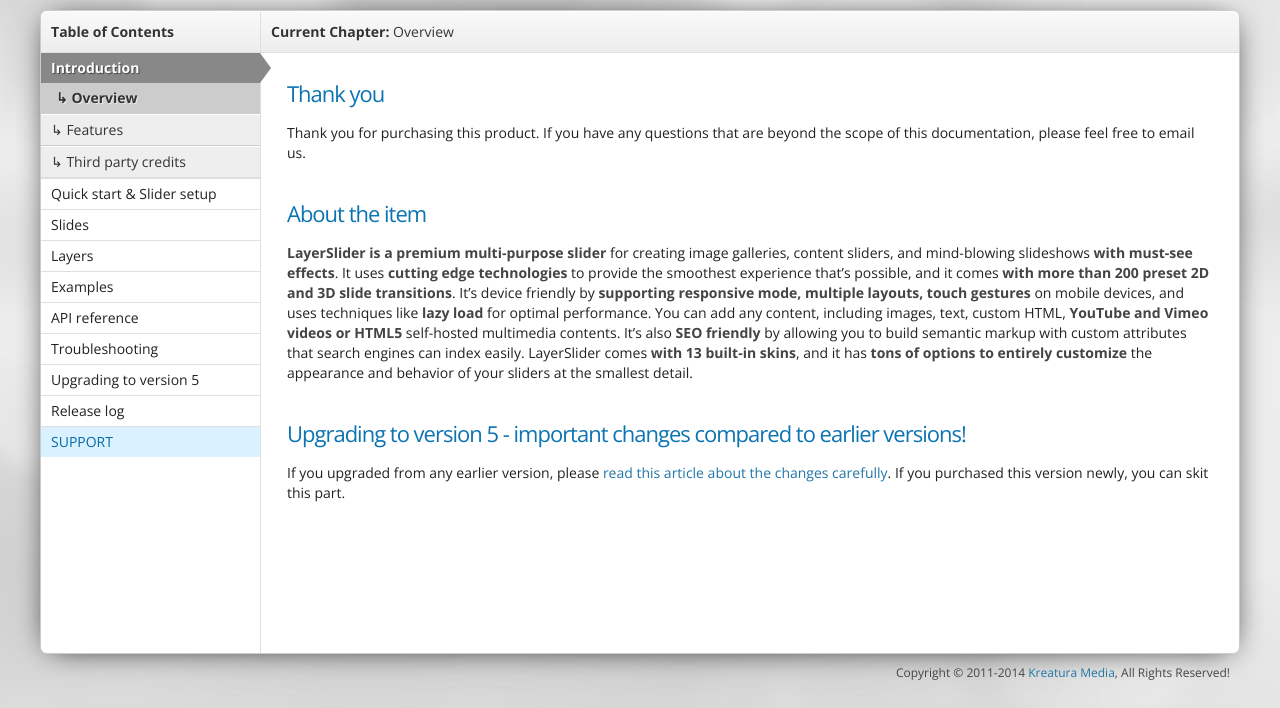
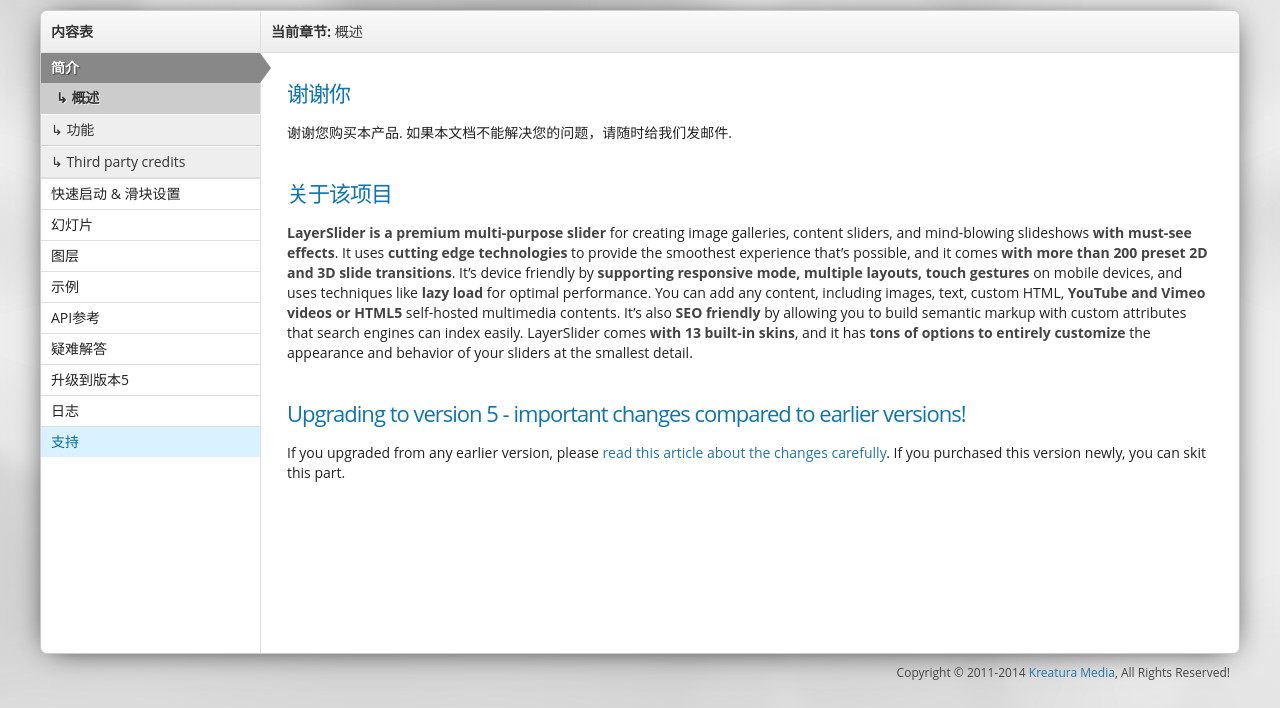
Before and after one commit to MadLockHe/layerslider, a website with bundled scripts: page documentation/documentation.html in a window 1280 px wide. Shown: the part 92-800 px from the top of the page. Built offline with nearby package versions, Linux system fonts and the light colour scheme; a web font is replaced by a local one.

Commit message:
文档翻译

```diff
--- a/documentation/documentation.html
+++ b/documentation/documentation.html
@@ -8,8 +8,8 @@
 <link rel="stylesheet" href="../layerslider/css/layerslider.css">
 <link rel="stylesheet" href="assets/js/syntaxhighlighter/styles/shCoreKreatura.css">
 <link rel="stylesheet" href="assets/js/syntaxhighlighter/styles/shThemeKreatura.css">
-<link href="http://fonts.googleapis.com/css?family=Oswald:300,400,700" rel="stylesheet" type="text/css">
-<link href="http://fonts.googleapis.com/css?family=Open+Sans:300italic,300,400italic,400,600italic,600,700italic,700,800italic,800" rel="stylesheet" type="text/css">
+<link href="http://fonts.useso.com/css?family=Oswald:300,400,700" rel="stylesheet" type="text/css">
+<link href="http://fonts.useso.com/css?family=Open+Sans:300italic,300,400italic,400,600italic,600,700italic,700,800italic,800" rel="stylesheet" type="text/css">
 <!--[if lt IE 9]>
 	<script src="assets/js/html5.js"></script>
 <![endif]-->
@@ -18,11 +18,11 @@
 <div id="wrapper">
 
 	<header>
-		<h1>LayerSlider</h1>
+		<h1>图层滑块[LayerSlider]</h1>
 		<h2>
-			Responsive jQuery Slider Plugin
+			响应式jQuery滑块插件
 			<p>
-				Version: 5.3.0 | Released: 19th September 2014 |
+				版本: 5.3.0 | 发布日期: 2014年9月19日 |
 				<a data-goto="whats-new" href="#whats-new">What's new?</a>
 			</p>
 		</h2>
@@ -31,84 +31,84 @@
 
 	<div class="km-box">
 		<div class="header">
-			<h3>Table of Contents</h3>
-			<h3>Current Chapter: <span id="curnav" class="light">Overview</span></h3>
+			<h3>内容表</h3>
+			<h3>当前章节: <span id="curnav" class="light">概述</span></h3>
 		</div>
 		<div class="inner">
 			<ul id="sidebar">
 				<li class="active">
-					<span>Introduction</span>
+					<span>简介</span>
 					<ul>
-						<li data-deeplink="overview" class="active">Overview</li>
-						<li data-deeplink="features">Features</li>
+						<li data-deeplink="overview" class="active">概述</li>
+						<li data-deeplink="features">功能</li>
 						<li data-deeplink="third-party">Third party credits</li>
 					</ul>
 				</li>
 				<li>
-					<span>Quick start &amp; Slider setup</span>
+					<span>快速启动 &amp; 滑块设置</span>
 					<ul>
-						<li data-deeplink="slider-resources">Including resource files</li>
-						<li data-deeplink="slider-element">Creating slider element</li>
-						<li data-deeplink="slider-initializing">Initializing the slider</li>
-						<li data-deeplink="slider-options">List of slider options</li>
-						<li data-deeplink="slider-layout">Slider layout</li>
+						<li data-deeplink="slider-resources">引入资源文件</li>
+						<li data-deeplink="slider-element">创建滑块元素</li>
+						<li data-deeplink="slider-initializing">初始化</li>
+						<li data-deeplink="slider-options">滑块参数列表</li>
+						<li data-deeplink="slider-layout">滑块布局</li>
 					</ul>
 				</li>
 				<li>
-					<span>Slides</span>
+					<span>幻灯片</span>
 					<ul>
-						<li data-deeplink="creating-slides">Creating slides</li>
-						<li data-deeplink="configuring-slides">Configuring slides</li>
-						<li data-deeplink="slide-contents">Addig slide contents</li>
-						<li data-deeplink="linking-slides">Linking slides</li>
-						<li data-deeplink="deep-linking-slides">Using deep links</li>
-						<li data-deeplink="slide-transitions">Slide transition gallery</li>
-						<li data-deeplink="custom-transitions">Custom slide transitions</li>
+						<li data-deeplink="creating-slides">创建滑块</li>
+						<li data-deeplink="configuring-slides">配置滑块</li>
+						<li data-deeplink="slide-contents">添加滑块内容</li>
+						<li data-deeplink="linking-slides">滑块链接</li>
+						<li data-deeplink="deep-linking-slides">使用深层链接</li>
+						<li data-deeplink="slide-transitions">过度效果</li>
+						<li data-deeplink="custom-transitions">自定义过度效果</li>
 					</ul>
 				</li>
 				<li>
-					<span>Layers</span>
+					<span>图层</span>
 					<ul>
-						<li data-deeplink="adding-layers">Adding layers</li>
-						<li data-deeplink="positioning-layers">Positioning layers</li>
-						<li data-deeplink="linking-layers">Linking layers</li>
-						<li data-deeplink="adding-media">Embedding video / audio</li>
-						<li data-deeplink="layer-transitions">Layer transitions</li>
-						<li data-deeplink="parallax-layers">Parallax layers</li>
+						<li data-deeplink="adding-layers">添加图层</li>
+						<li data-deeplink="positioning-layers">图层位置</li>
+						<li data-deeplink="linking-layers">图层链接</li>
+						<li data-deeplink="adding-media">嵌入视频/音频</li>
+						<li data-deeplink="layer-transitions">图层过度方式</li>
+						<li data-deeplink="parallax-layers">视差层</li>
 					</ul>
 				</li>
 				<li data-deeplink="slider-examples">
-					Examples <span></span>
+					示例 <span></span>
 				</li>
 				<li>
-					<span>API reference</span>
+					<span>API参考</span>
 					<ul>
-						<li data-deeplink="event-reference">Event reference</li>
-						<li data-deeplink="api-methods">API methods</li>
-						<li data-deeplink="api-examples">Examples</li>
+						<li data-deeplink="event-reference">事件</li>
+						<li data-deeplink="api-methods">方法</li>
+						<li data-deeplink="api-examples">示例</li>
 					</ul>
 				</li>
 				<li>
-					<span>Troubleshooting</span>
+					<span>疑难解答</span>
 					<ul>
-						<li data-deeplink="video-isses">Video issues</li>
-						<li data-deeplink="jquery-issues">Issues related to jQuery</li>
-						<li data-deeplink="loading-problems">Loading problems</li>
-						<li data-deeplink="known-incompatibilities">Known incompatibilities</li>
+						<li data-deeplink="video-isses">视频问题</li>
+						<li data-deeplink="jquery-issues">jQuery相关问题</li>
+						<li data-deeplink="loading-problems">加载问题</li>
+						<li data-deeplink="known-incompatibilities">已知的不兼容问题</li>
 					</ul>
 				</li>
 				<li data-deeplink="changes">
-					<span>Upgrading to version 5</span>
+					<span>升级到版本5</span>
 				</li>
 				<li data-deeplink="release-log">
-					<span>Release log</span>
+					<span>日志</span>
 					<ul>
 						<li data-deeplink="whats-new">What's new?</li>
-						<li data-deeplink="previous-versions">Previous versions</li>
+						<li data-deeplink="previous-versions">历史版本</li>
 					</ul>
 				</li>
 				<li class="hl" data-deeplink="support">
-					<span>SUPPORT</span>
+					<span>支持</span>
 				</li>
 			</ul>
 
@@ -119,9 +119,9 @@
 
 					<!-- Overview -->
 					<article class="active">
-						<h4>Thank you</h4>
-						<p>Thank you for purchasing this product. If you have any questions that are beyond the scope of this documentation, please feel free to email us.</p>
-						<h4>About the item</h4>
+						<h4>谢谢你</h4>
+						<p>谢谢您购买本产品. 如果本文档不能解决您的问题，请随时给我们发邮件.</p>
+						<h4>关于该项目</h4>
 						<p>
 							<strong>LayerSlider is a premium multi-purpose slider</strong> for creating image galleries, content sliders, and mind-blowing slideshows <strong>with must-see effects</strong>. It uses <strong>cutting edge technologies</strong> to provide the smoothest experience that’s possible, and it comes <strong>with more than 200 preset 2D and 3D slide transitions</strong>. It’s device friendly by <strong>supporting responsive mode, multiple layouts, touch gestures</strong> on mobile devices, and uses techniques like <strong>lazy load</strong> for optimal performance. You can add any content, including images, text, custom HTML, <strong>YouTube and Vimeo videos or HTML5</strong> self-hosted multimedia contents. It’s also <strong>SEO friendly</strong> by allowing you to build semantic markup with custom attributes that search engines can index easily. LayerSlider comes <strong>with 13 built-in skins</strong>, and it has <strong>tons of options to entirely customize</strong> the appearance and behavior of your sliders at the smallest detail.
 						</p>
```
